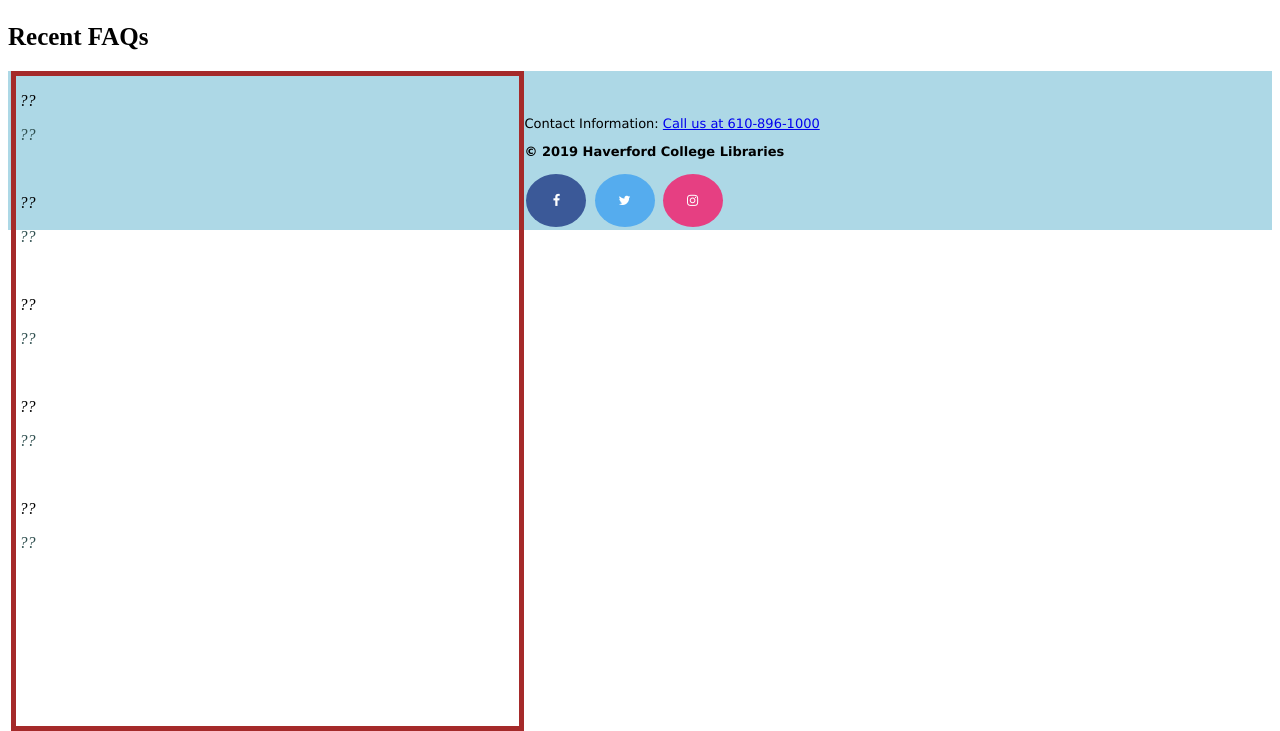
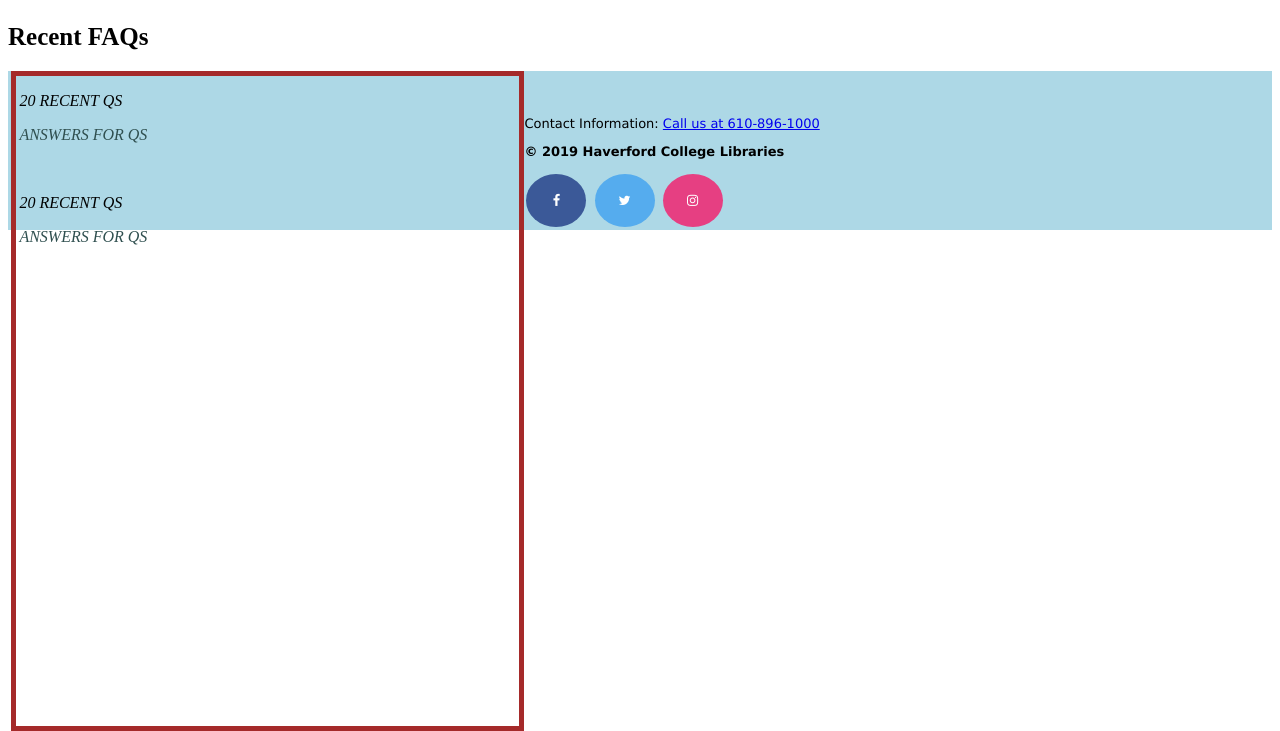
Before and after one commit to HCDigitalScholarship/liason_lair, a Django app: template newapp/templates/index.html in a window 1280 px wide. Shown: the part 1606-2337 px from the top of the page. Run offline with Django 3.2, Linux system fonts and the light colour scheme; the template is opened without the code that fills it, so the values that code supplies are empty.

Commit message:
Update index.html

```diff
--- a/newapp/templates/index.html
+++ b/newapp/templates/index.html
@@ -56,20 +56,12 @@ source: <a href="https://www.lyricsondemand.com/tvthemes/arthurlyrics.html">www.
 <recent>
   <h2>Recent FAQs</h2>
   <aside>
-       <p class="question">??</p>
-       <p class="answer">??</p>
+       <p class="question">20 RECENT QS</p>
+       <p class="answer">ANSWERS FOR QS</p>
          <br>
-        <p class="question">??</p>
-        <p class="answer">??</p>
+        <p class="question">20 RECENT QS</p>
+        <p class="answer">ANSWERS FOR QS</p>
          <br>
-       <p class="question">??</p>
-       <p class="answer">??</p>
-         <br>
-        <p class="question">??</p>
-        <p class="answer">??</p>
-         <br>
-       <p class="question">??</p>
-       <p class="answer">??</p>
 </aside>
 </recent>
 {% endblock content %}
```
